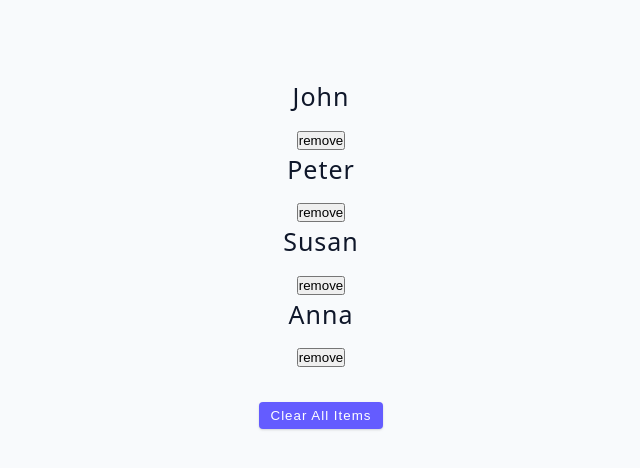
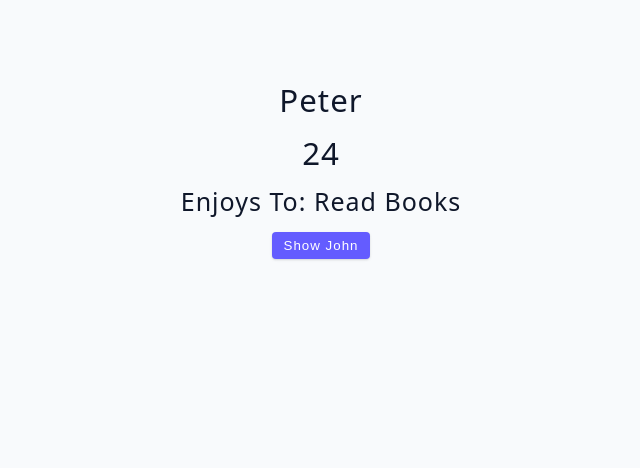
Before and after one commit to fluyid/advanced-react-tutorial, a React (Vite) app: page / in a window 1280 px wide. Shown: the top 468 px of the page, without its empty margins (319-959 px from the left). Built offline with nearby package versions, Linux system fonts and the light colour scheme.

Commit message:
updated 04-useState-object to display data in objects

```diff
--- a/src/App.jsx
+++ b/src/App.jsx
@@ -1,4 +1,4 @@
-import Starter from "./tutorial/01-useState/starter/03-useState-array";
+import Starter from "./tutorial/01-useState/starter/04-useState-object";
 
 function App() {
   return (
--- a/src/tutorial/01-useState/starter/04-useState-object.jsx
+++ b/src/tutorial/01-useState/starter/04-useState-object.jsx
@@ -1,7 +1,30 @@
-import { useState } from 'react';
+import { useState } from "react";
 
 const UseStateObject = () => {
-  return <h2>useState object example</h2>;
+  const [person, setPerson] = useState({
+    name: "Peter",
+    age: 24,
+    hobby: "read books",
+  });
+
+  const displayPerson = () => {
+    // setPerson({
+    //   name: "john",
+    //   age: 28,
+    //   hobby: "scream at the computer",
+    // });
+    setPerson({ ...person, name: "susan" });
+  };
+  return (
+    <>
+      <h3>{person.name}</h3>
+      <h3>{person.age}</h3>
+      <h4>Enjoys to: {person.hobby}</h4>
+      <button className="btn" onClick={displayPerson}>
+        show john
+      </button>
+    </>
+  );
 };
 
 export default UseStateObject;
```
